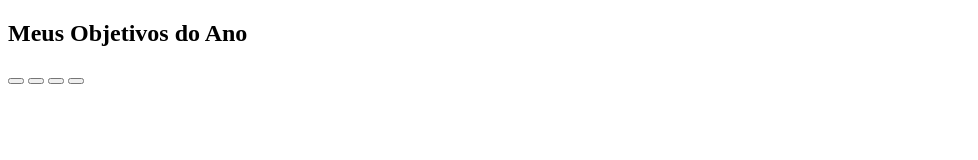
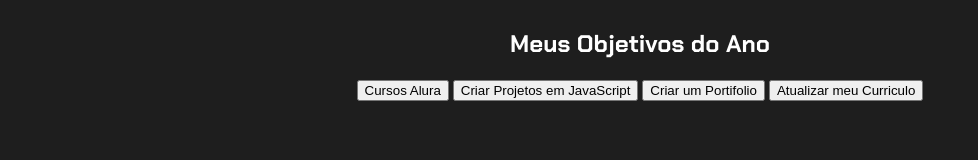
Before and after one commit to lessmin3r/eduardo.gg, a plain HTML site: page index.html in a window 1280 px wide. Shown: the whole page, without its empty margins (0-978 px from the left). Drawn offline with Linux system fonts and the light colour scheme.

Commit message:
Update index.html
HBY

```diff
--- a/index.html
+++ b/index.html
@@ -5,15 +5,16 @@
     <meta http-equiv="X-UA-Compatible" content="IE=edge">
     <meta name="viewport" content="width=device-width, initial-scale=1.0">
     <title>Meus Objetivos do Ano</title>
+    <link rel="stylesheet" href="style.css">
 </head>
 <body>
    <section class="conteudo-principal">
 <h2 class="titulo-principal">Meus Objetivos do Ano</h2>
 <div class="botoes">
- <button class="botao"></button>
- <button class="botao"></button>
- <button class="botao"></button>
- <button class="botao"></button>
+ <button class="botao">Cursos Alura</button>
+ <button class="botao">Criar Projetos em JavaScript</button>
+ <button class="botao">Criar um Portifolio</button>
+ <button class="botao">Atualizar meu Curriculo</button>
 
 
 
```
